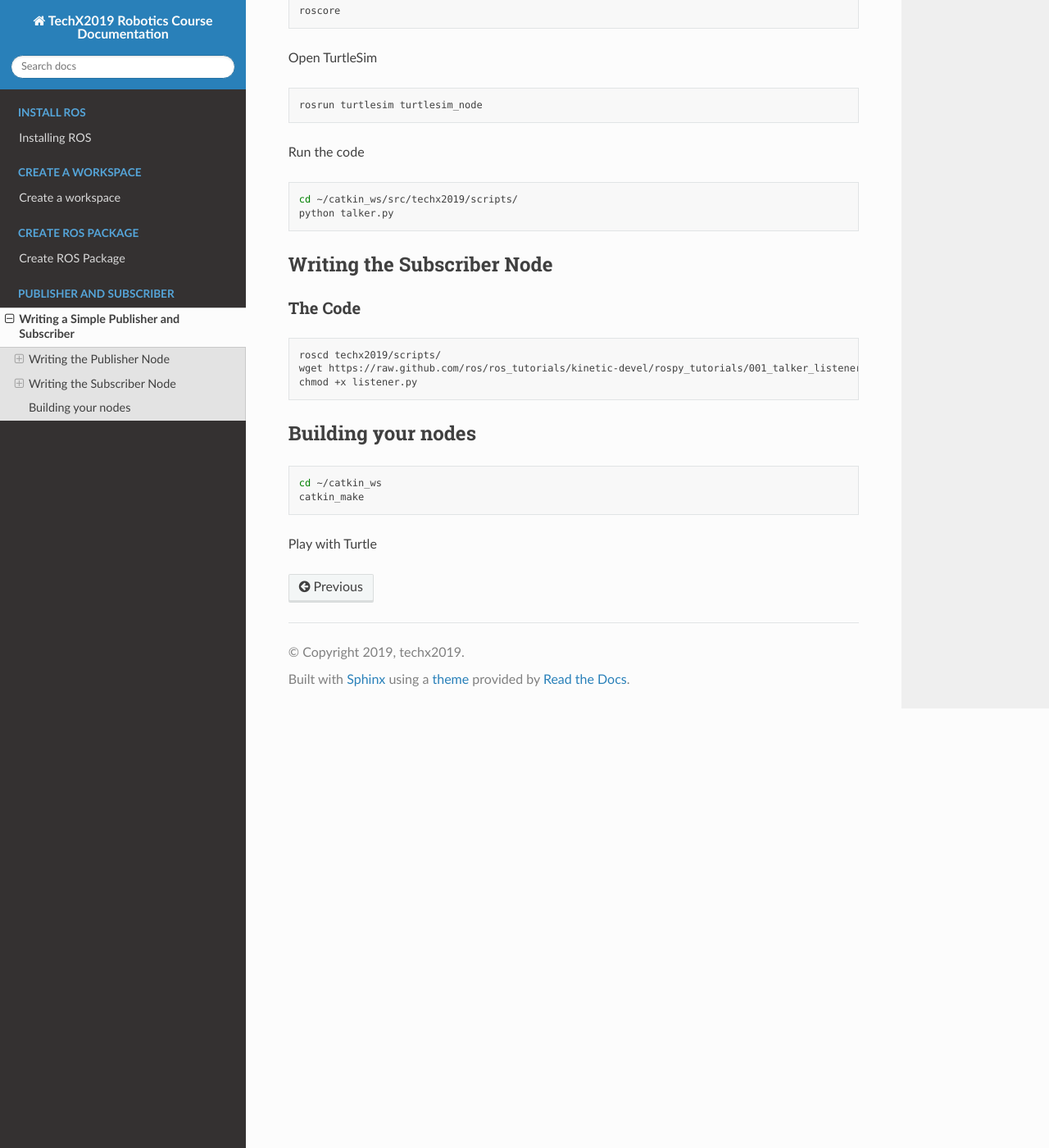
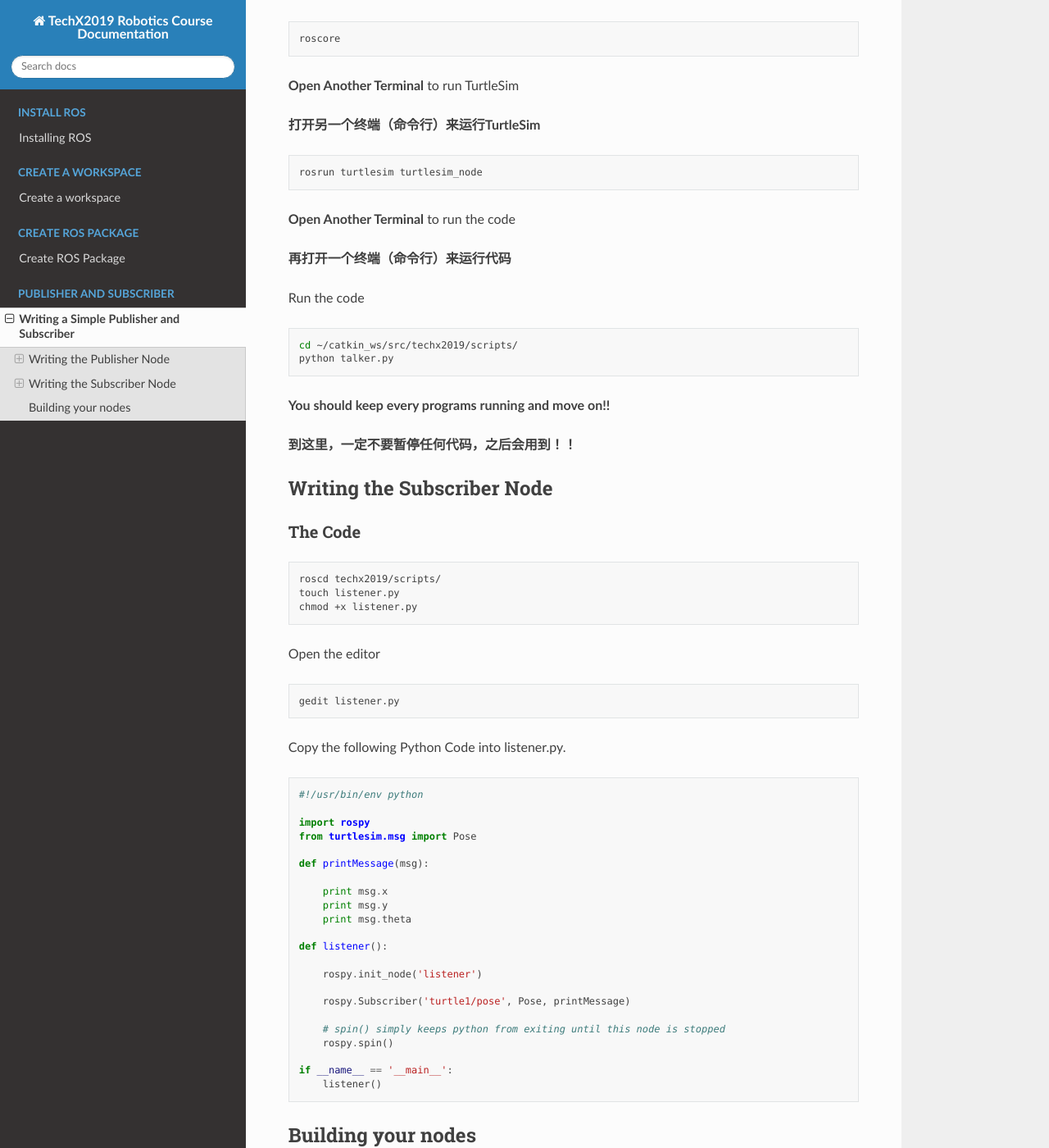
Before and after one commit to hanzheteng/tx19-robotics, a Sphinx documentation site: the page built from docs/pubsub.rst, in a window 1280 px wide and 1400 px high, scrolled down 1267 px. Shown: the whole window at 82% size. Built offline with Sphinx 7.4.7 and the Read the Docs theme 2.0.0, drawn with Linux system fonts in a browser that asks for light colours; some of the changed text lies outside the part shown.

Commit message:
finalize pubsub

```diff
--- a/docs/pubsub.rst
+++ b/docs/pubsub.rst
@@ -4,7 +4,7 @@
 Writing the Publisher Node
 --------------------------
 
-Change directory into the beginner_tutorials package
+Change directory into the techx2019 package
 
 .. code:: bash
 
@@ -26,9 +26,11 @@
 
     gedit talker.py
 
-Copy the following Python Code into talker.py.
+Copy the following Python Code into talker.py:
 
 .. code:: python
+
+    #!/usr/bin/env python
 
     import rospy
     from geometry_msgs.msg import Twist
@@ -66,11 +68,17 @@
 
     roscore
 
-Open TurtleSim
+**Open Another Terminal** to run TurtleSim
+
+**打开另一个终端（命令行）来运行TurtleSim**
 
 .. code:: bash
 
     rosrun turtlesim turtlesim_node
+
+**Open Another Terminal** to run the code
+
+**再打开一个终端（命令行）来运行代码**
 
 Run the code
 
@@ -78,6 +86,10 @@
 
     cd ~/catkin_ws/src/techx2019/scripts/
     python talker.py
+
+**You should keep every programs running and move on!!**
+
+**到这里，一定不要暂停任何代码，之后会用到！！**
 
 Writing the Subscriber Node
 ---------------------------
@@ -88,8 +100,41 @@
 .. code:: bash
 
     roscd techx2019/scripts/
-    wget https://raw.github.com/ros/ros_tutorials/kinetic-devel/rospy_tutorials/001_talker_listener/listener.py
+    touch listener.py
     chmod +x listener.py
+
+Open the editor
+
+.. code:: bash
+
+    gedit listener.py
+
+Copy the following Python Code into listener.py.
+
+.. code:: python
+
+    #!/usr/bin/env python
+
+    import rospy
+    from turtlesim.msg import Pose
+
+    def printMessage(msg):
+
+        print msg.x
+        print msg.y
+        print msg.theta
+
+    def listener():
+
+        rospy.init_node('listener')
+
+        rospy.Subscriber('turtle1/pose', Pose, printMessage)
+
+        # spin() simply keeps python from exiting until this node is stopped
+        rospy.spin()
+
+    if __name__ == '__main__':
+        listener()
 
 Building your nodes
 -------------------
@@ -99,4 +144,8 @@
     cd ~/catkin_ws
     catkin_make
 
-Play with Turtle
+Save and run the code:
+
+.. code:: bash
+
+    python listener.py
```
